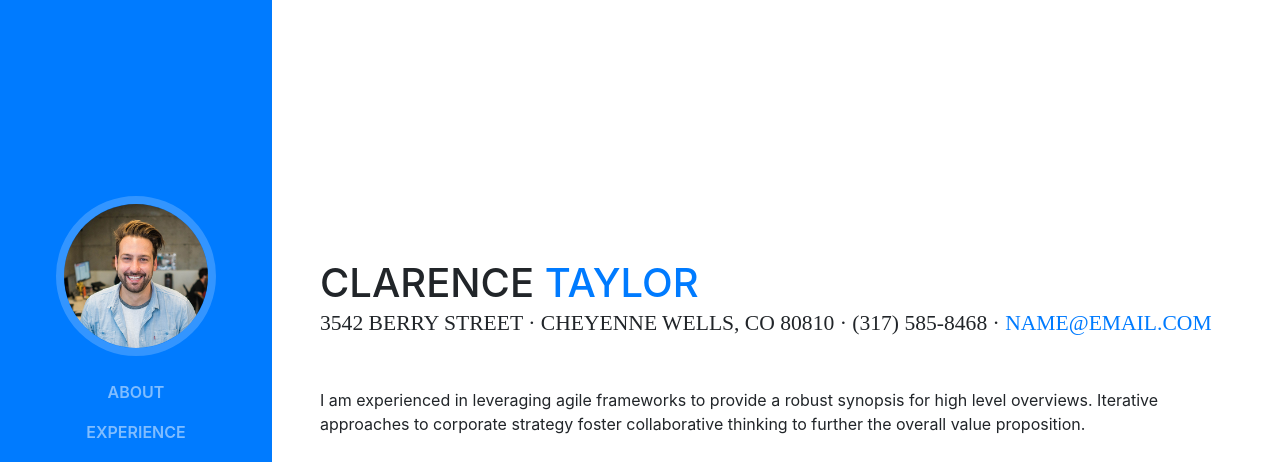
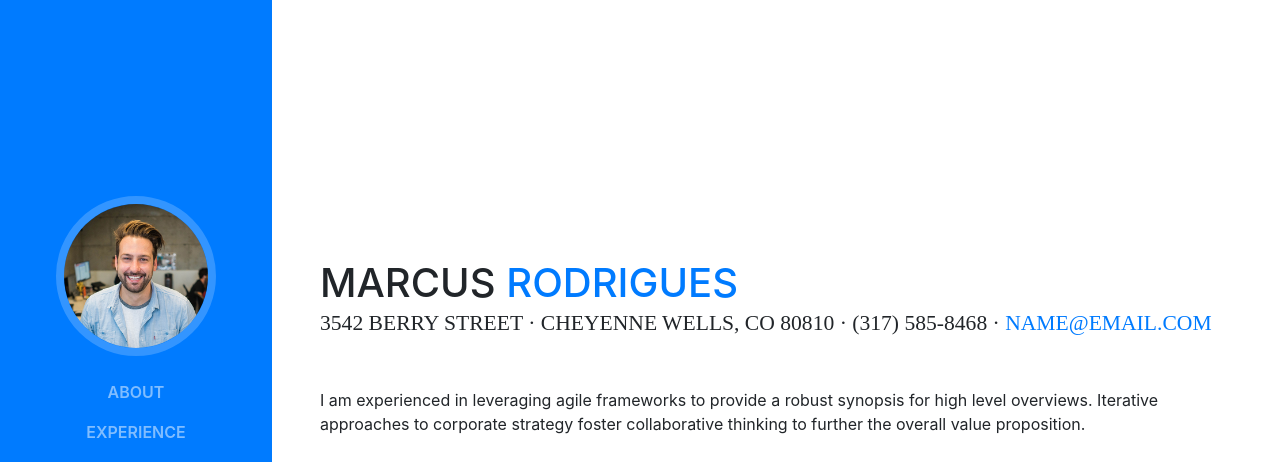
Before and after one commit to mrodrigues95/website, a website with bundled scripts: page index.html in a window 1280 px wide. Shown: the top 462 px of the page. Built offline with nearby package versions, Linux system fonts and the light colour scheme; a web font is replaced by a local one.

Commit message:
change name

```diff
--- a/index.html
+++ b/index.html
@@ -65,8 +65,8 @@
 
       <section class="resume-section p-3 p-lg-5 d-flex d-column" id="about">
         <div class="my-auto">
-          <h1 class="mb-0">Clarence
-            <span class="text-primary">Taylor</span>
+          <h1 class="mb-0">Marcus
+            <span class="text-primary">Rodrigues</span>
           </h1>
           <div class="subheading mb-5">3542 Berry Street · Cheyenne Wells, CO 80810 · (317) 585-8468 ·
             <a href="mailto:name@email.com">name@email.com</a>
```
